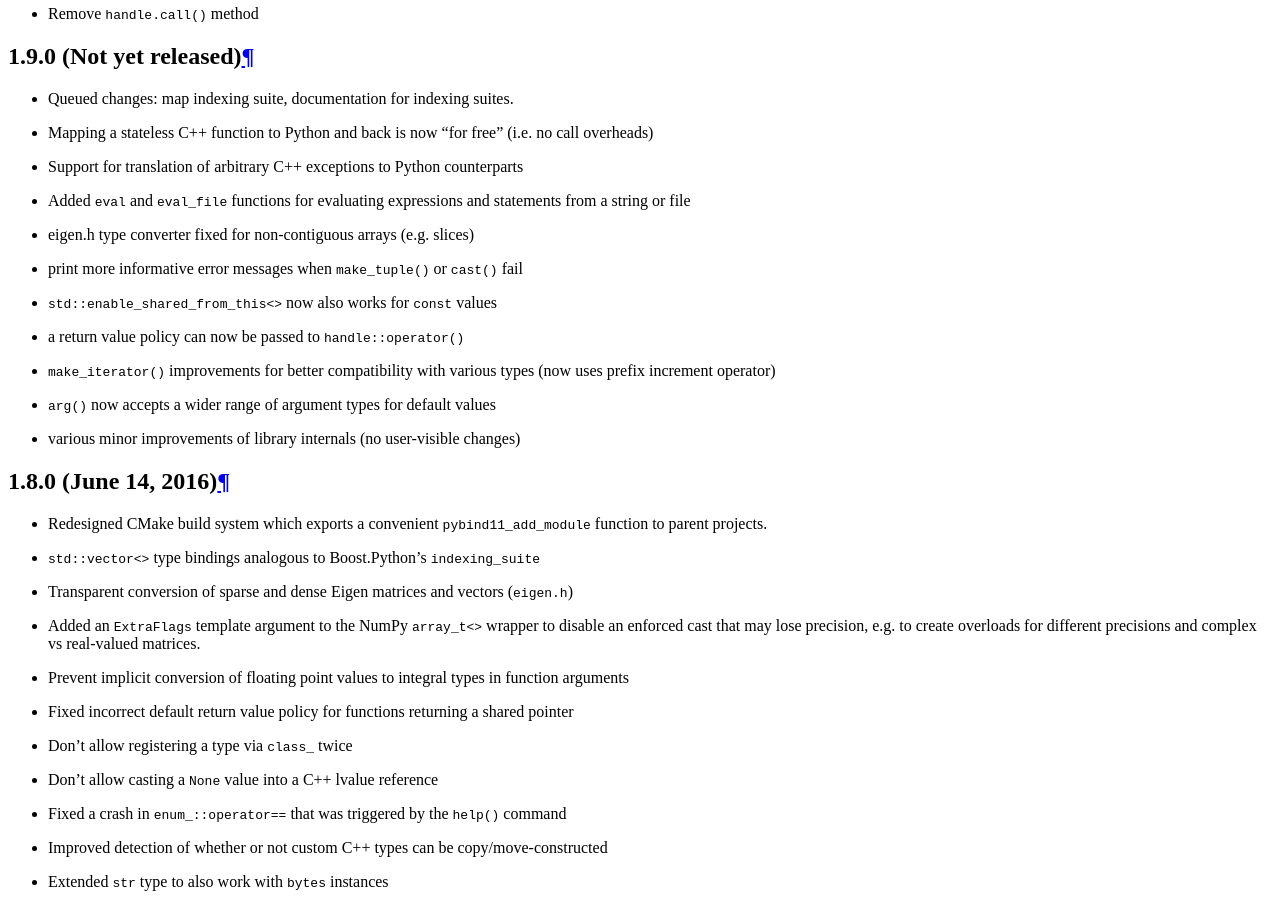
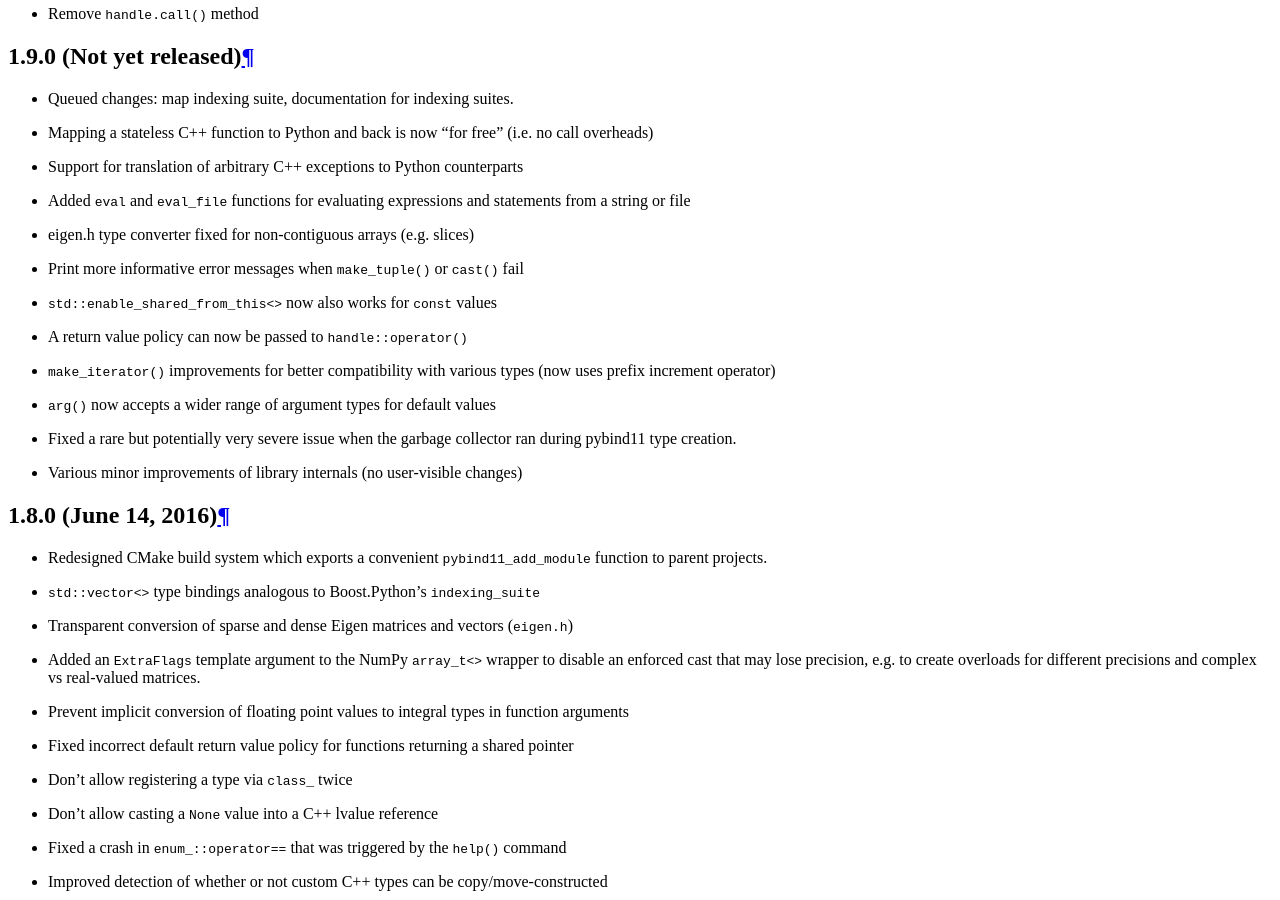
Before and after one commit to pybind/pybind11, a Sphinx documentation site: the page built from docs/changelog.rst, in a window 1280 px wide and 900 px high, scrolled down 754 px. Built offline with Sphinx 7.4.7 and the Read the Docs theme 2.0.0, drawn with Linux system fonts in a browser that asks for light colours.

Commit message:
fix rare GC issue during type creation (fixes #277)

```diff
--- a/docs/changelog.rst
+++ b/docs/changelog.rst
@@ -21,12 +21,15 @@ Breaking changes queued for v2.0.0 (Not yet released)
 * Added ``eval`` and ``eval_file`` functions for evaluating expressions and
   statements from a string or file
 * eigen.h type converter fixed for non-contiguous arrays (e.g. slices)
-* print more informative error messages when ``make_tuple()`` or ``cast()`` fail
+* Print more informative error messages when ``make_tuple()`` or ``cast()`` fail
 * ``std::enable_shared_from_this<>`` now also works for ``const`` values
-* a return value policy can now be passed to ``handle::operator()``
-* ``make_iterator()`` improvements for better compatibility with various types (now uses prefix increment operator)
+* A return value policy can now be passed to ``handle::operator()``
+* ``make_iterator()`` improvements for better compatibility with various types
+  (now uses prefix increment operator)
 * ``arg()`` now accepts a wider range of argument types for default values
-* various minor improvements of library internals (no user-visible changes)
+* Fixed a rare but potentially very severe issue when the garbage collector ran
+  during pybind11 type creation.
+* Various minor improvements of library internals (no user-visible changes)
 
 1.8.0 (June 14, 2016)
 ----------------------
```
Also changed, not shown: 1 other file.
